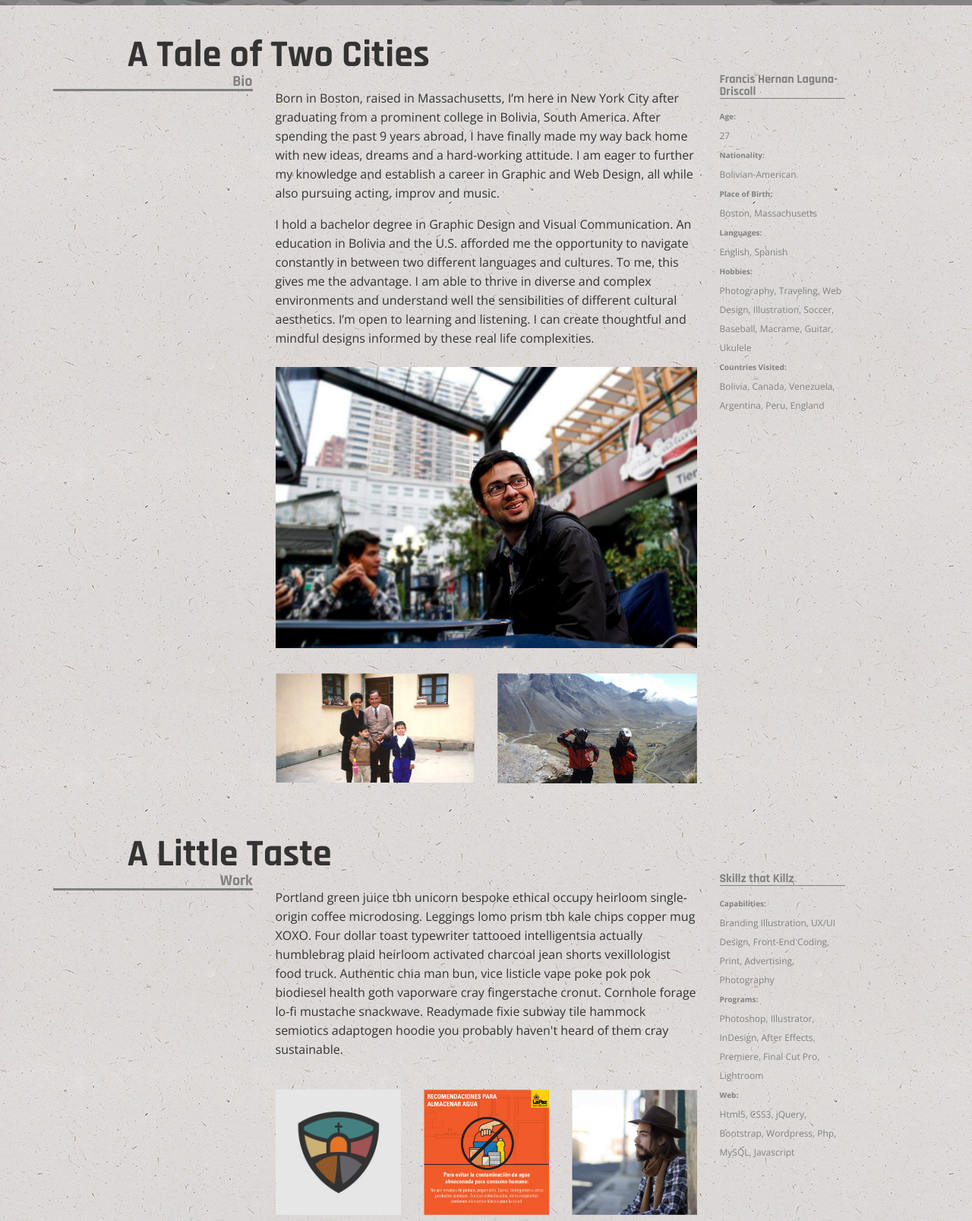
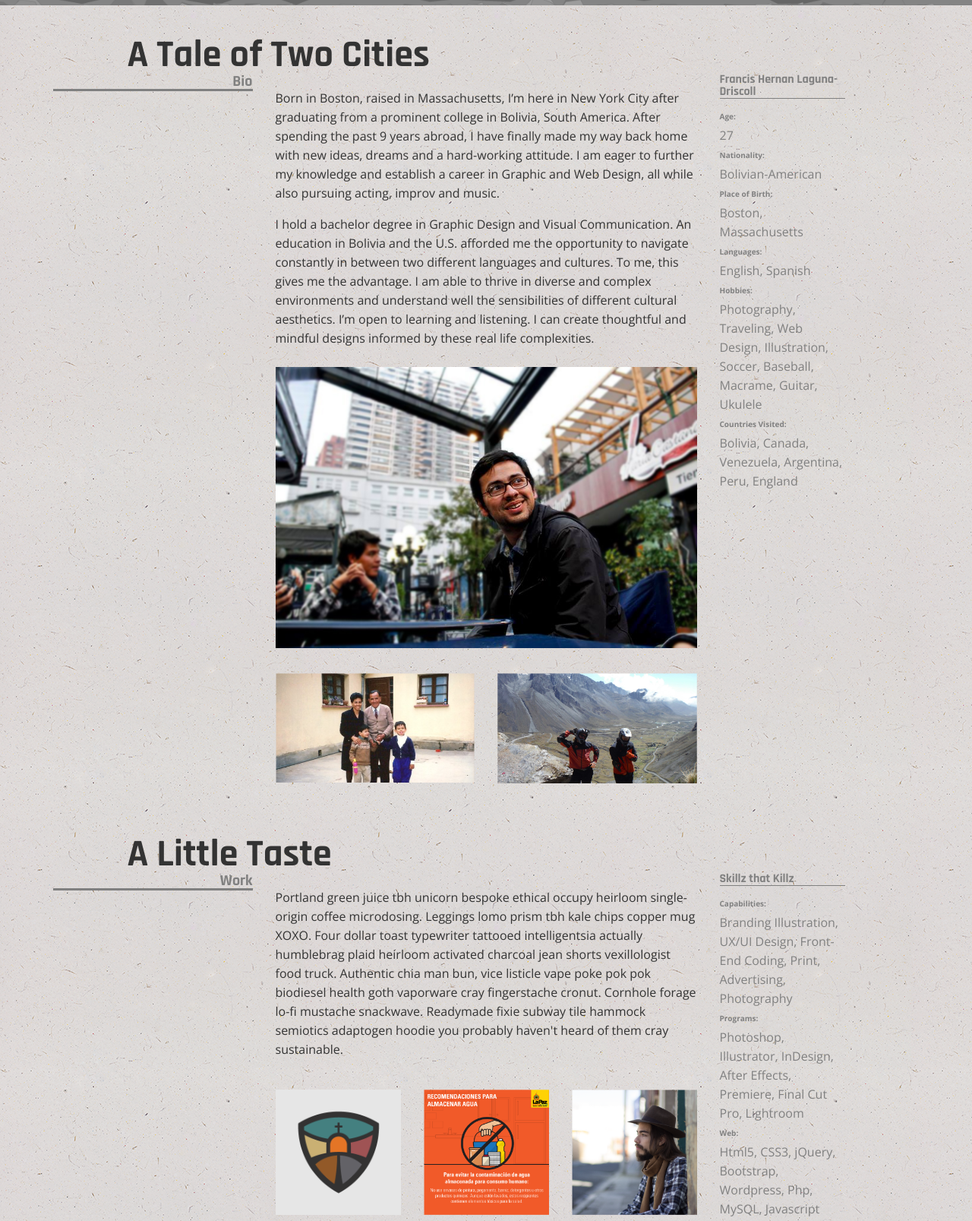
Before and after one commit to FrankLD/FrankLD.github.io, a plain HTML site: page index.html in a window 1280 px wide. Shown: the part 793-2400 px from the top of the page at 76% size. Drawn offline with nearby package versions, Linux system fonts and the light colour scheme.

Commit message:
fixed Aside css

```diff
--- a/index.html
+++ b/index.html
@@ -62,12 +62,12 @@
                     <h4>Francis Hernan Laguna-Driscoll</h4>
                     <hr>
                     <ul>
-                        <li><b>Age:</b><br>27</li>
-                        <li><b>Nationality:</b><br>Bolivian-American</li>
-                        <li><b>Place of Birth:</b><br>Boston, Massachusetts</li>
-                        <li><b>Languages:</b><br>English, Spanish</li>
-                        <li><b>Hobbies:</b><br>Photography, Traveling, Web Design, Illustration, Soccer, Baseball, Macrame, Guitar, Ukulele</li>
-                        <li><b>Countries Visited:</b><br>Bolivia, Canada, Venezuela, Argentina, Peru, England</li>
+                        <li><b>Age:</b><br><p>27</p></li>
+                        <li><b>Nationality:</b><br><p>Bolivian-American</p></li>
+                        <li><b>Place of Birth:</b><br><p>Boston, Massachusetts</p></li>
+                        <li><b>Languages:</b><br><p>English, Spanish</p></li>
+                        <li><b>Hobbies:</b><br><p>Photography, Traveling, Web Design, Illustration, Soccer, Baseball, Macrame, Guitar, Ukulele</p></li>
+                        <li><b>Countries Visited:</b><br><p>Bolivia, Canada, Venezuela, Argentina, Peru, England</p></li>
                     </ul>
                 </aside>
 
@@ -120,9 +120,9 @@
                     <h4>Skillz that Killz</h4>
                     <hr>
                     <ul>
-                        <li><b>Capabilities:</b><br>Branding Illustration, UX/UI Design, Front-End Coding, Print, Advertising, Photography</li>
-                        <li><b>Programs:</b><br>Photoshop, Illustrator, InDesign, After Effects, Premiere, Final Cut Pro, Lightroom</li>
-                        <li><b>Web:</b><br>Html5, CSS3, jQuery, Bootstrap, Wordpress, Php, MySQL, Javascript</li>
+                        <li><b>Capabilities:</b><br><p>Branding Illustration, UX/UI Design, Front-End Coding, Print, Advertising, Photography</p></li>
+                        <li><b>Programs:</b><br><p>Photoshop, Illustrator, InDesign, After Effects, Premiere, Final Cut Pro, Lightroom</p></li>
+                        <li><b>Web:</b><br><p>Html5, CSS3, jQuery, Bootstrap, Wordpress, Php, MySQL, Javascript</p></li>
                     </ul>
                 </aside>
 
--- a/main.css
+++ b/main.css
@@ -271,6 +271,15 @@ footer p {
 	#main_header {
 		height:50vh;
 	}
+
+    aside h4, aside b, aside p {
+        font-size: 2em;
+        line-height: 1.5em;
+    }
+
+    aside li {
+        margin: 20px 0;
+    }
 }
 
 @media screen and (orientation: landscape) {
```
